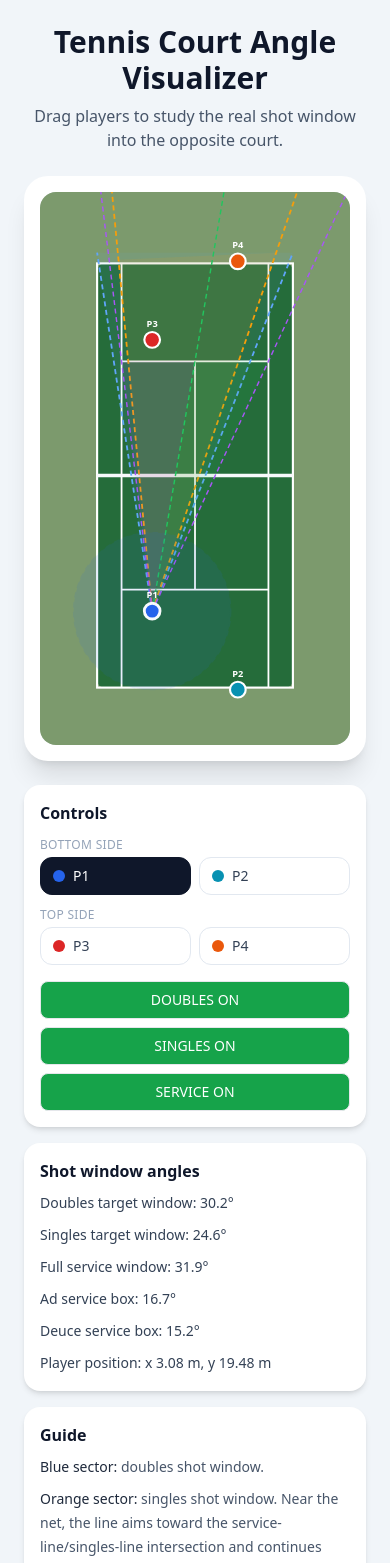
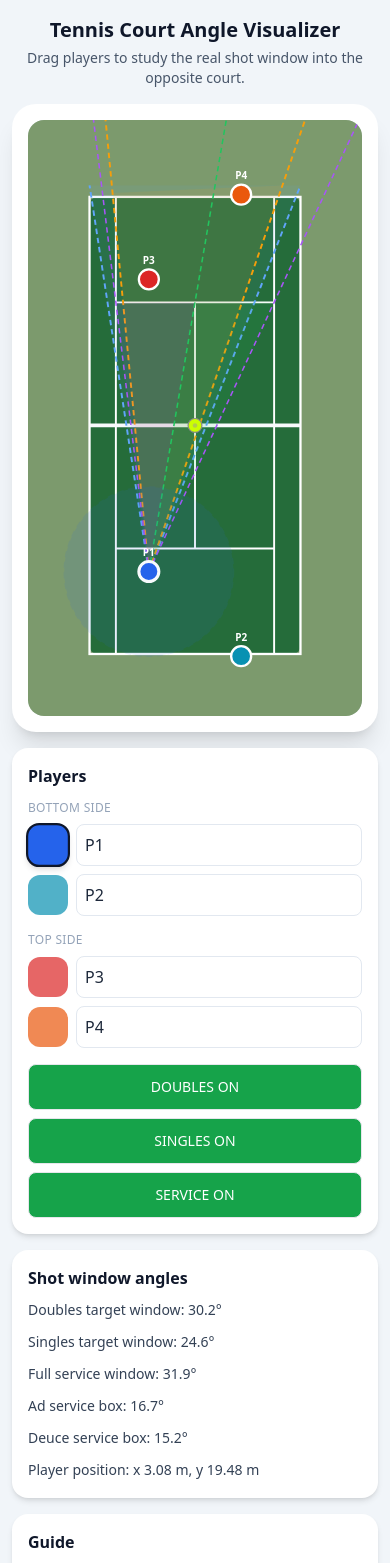
Before and after one commit to danleoparra/tennis-visualizer, a Next.js app: page / in a window 390 px wide. Shown: the top 1563 px of the page. Built offline with nearby package versions, Linux system fonts and the light colour scheme.

Commit message:
Update TennisReachVisualizer.js

```diff
--- a/components/TennisReachVisualizer.js
+++ b/components/TennisReachVisualizer.js
@@ -99,7 +99,11 @@ export default function TennisReachVisualizer() {
     },
   ]);
 
-  const [draggingId, setDraggingId] = useState(null);
+  const [draggingId, setDraggingId] = useState(null); // number = player id, "ball" = ball
+  const [ball, setBall] = useState({
+    x: playArea.x + court.centerX,
+    y: netY,
+  });
   const svgRef = useRef(null);
 
   const activePlayer = players.find((p) => p.active) || players[0];
@@ -152,7 +156,16 @@ export default function TennisReachVisualizer() {
 
   const handlePointerMove = (event) => {
     if (draggingId === null) return;
-    updatePlayerPosition(draggingId, getSvgPoint(event));
+    const point = getSvgPoint(event);
+    if (!point) return;
+    if (draggingId === 'ball') {
+      setBall({
+        x: clamp(point.x, playArea.x - courtMargin, playArea.x + playArea.width + courtMargin),
+        y: clamp(point.y, playArea.y - courtMargin, playArea.y + playArea.height + courtMargin),
+      });
+    } else {
+      updatePlayerPosition(draggingId, point);
+    }
   };
 
   const handlePointerUp = () => setDraggingId(null);
@@ -291,13 +304,13 @@ export default function TennisReachVisualizer() {
   const serviceRightEnd = extendToEdge(activePlayer, target.serviceRight);
 
   return (
-    <div className="min-h-screen bg-slate-100 p-6 flex flex-col items-center gap-6">
-      <div className="max-w-6xl w-full text-center">
-        <h1 className="text-3xl font-bold text-slate-900">Tennis Court Angle Visualizer</h1>
-        <p className="text-slate-600 mt-2">Drag players to study the real shot window into the opposite court.</p>
+    <div className="min-h-screen bg-slate-100 px-3 py-4 sm:p-6 flex flex-col items-center gap-4 sm:gap-6">
+      <div className="max-w-6xl w-full text-center px-2">
+        <h1 className="text-xl sm:text-3xl font-bold text-slate-900">Tennis Court Angle Visualizer</h1>
+        <p className="text-slate-600 mt-1 text-sm sm:text-base">Drag players to study the real shot window into the opposite court.</p>
       </div>
 
-      <div className="w-full max-w-7xl grid lg:grid-cols-[1fr_380px] gap-6 items-start">
+      <div className="w-full max-w-7xl grid lg:grid-cols-[1fr_380px] gap-4 sm:gap-6 items-start">
         <div className="bg-white rounded-3xl shadow-xl p-4 overflow-hidden">
           <svg
             ref={svgRef}
@@ -374,59 +387,84 @@ export default function TennisReachVisualizer() {
                 <circle
                   cx={player.x}
                   cy={player.y}
-                  r="11"
+                  r="13"
                   fill={player.color}
                   stroke={player.active ? "#f8fafc" : "white"}
                   strokeWidth={player.active ? "4" : "3"}
                   className="cursor-grab active:cursor-grabbing"
+                />
+                <text x={player.x} y={player.y - 20} textAnchor="middle" fontSize="13" fontWeight="700" fill="white" style={{pointerEvents:"none"}}>
+                  {player.name}
+                </text>
+                {/* Larger invisible touch target */}
+                <circle
+                  cx={player.x}
+                  cy={player.y}
+                  r="28"
+                  fill="transparent"
+                  className="cursor-grab active:cursor-grabbing"
                   onPointerDown={handlePointerDown(player.id)}
                 />
-                <text x={player.x} y={player.y - 18} textAnchor="middle" fontSize="13" fontWeight="700" fill="white">
-                  {player.name}
-                </text>
               </g>
             ))}
+
+            {/* Ball */}
+            <circle
+              cx={ball.x}
+              cy={ball.y}
+              r="9"
+              fill="#ccff00"
+              stroke="#888"
+              strokeWidth="1.5"
+            />
+            <circle cx={ball.x} cy={ball.y} r="3" fill="#999" opacity="0.5" />
+            {/* Larger invisible touch target for ball */}
+            <circle
+              cx={ball.x}
+              cy={ball.y}
+              r="26"
+              fill="transparent"
+              className="cursor-grab active:cursor-grabbing"
+              onPointerDown={handlePointerDown('ball')}
+            />
           </svg>
         </div>
 
         <div className="space-y-4">
           <div className="bg-white rounded-2xl shadow-md p-4">
-            <h2 className="font-semibold text-slate-900 mb-3">Controls</h2>
+            <h2 className="font-semibold text-slate-900 mb-3">Players</h2>
 
-            <p className="text-xs text-slate-400 uppercase tracking-wide mb-1">Bottom side</p>
-            <div className="grid grid-cols-2 gap-2 mb-3">
-              {players.filter(p => p.side === "bottom").map((player) => (
-                <button
-                  key={player.id}
-                  onClick={() => setPlayers((prev) => prev.map((p) => ({ ...p, active: p.id === player.id })))}
-                  className={`rounded-xl px-3 py-2 text-sm text-left border transition flex items-center gap-2 ${player.active ? "border-slate-900 bg-slate-900 text-white" : "border-slate-200 bg-white text-slate-700"}`}
-                >
-                  <span className="w-3 h-3 rounded-full flex-shrink-0" style={{ backgroundColor: player.color }} />
-                  {player.name}
-                </button>
-              ))}
-            </div>
-
-            <p className="text-xs text-slate-400 uppercase tracking-wide mb-1">Top side</p>
-            <div className="grid grid-cols-2 gap-2">
-              {players.filter(p => p.side === "top").map((player) => (
-                <button
-                  key={player.id}
-                  onClick={() => setPlayers((prev) => prev.map((p) => ({ ...p, active: p.id === player.id })))}
-                  className={`rounded-xl px-3 py-2 text-sm text-left border transition flex items-center gap-2 ${player.active ? "border-slate-900 bg-slate-900 text-white" : "border-slate-200 bg-white text-slate-700"}`}
-                >
-                  <span className="w-3 h-3 rounded-full flex-shrink-0" style={{ backgroundColor: player.color }} />
-                  {player.name}
-                </button>
-              ))}
-            </div>
+            {["bottom", "top"].map((side) => (
+              <div key={side} className="mb-4">
+                <p className="text-xs text-slate-400 uppercase tracking-wide mb-2">{side} side</p>
+                <div className="space-y-2">
+                  {players.filter(p => p.side === side).map((player) => (
+                    <div key={player.id} className="flex items-center gap-2">
+                      <button
+                        onClick={() => setPlayers((prev) => prev.map((p) => ({ ...p, active: p.id === player.id })))}
+                        className={`w-10 h-10 rounded-xl border-2 flex-shrink-0 transition ${player.active ? "border-slate-900 shadow-md scale-110" : "border-transparent opacity-70"}`}
+                        style={{ backgroundColor: player.color }}
+                        title="Set active"
+                      />
+                      <input
+                        type="text"
+                        value={player.name}
+                        onChange={(e) => setPlayers((prev) => prev.map((p) => p.id === player.id ? { ...p, name: e.target.value } : p))}
+                        className="flex-1 rounded-lg border border-slate-200 px-2 py-2 text-base text-slate-800 focus:outline-none focus:border-slate-400"
+                        maxLength={12}
+                      />
+                    </div>
+                  ))}
+                </div>
+              </div>
+            ))}
 
             <div className="mt-4 space-y-2">
               {Object.entries(showLayers).map(([key, value]) => (
                 <button
                   key={key}
                   onClick={() => setShowLayers((prev) => ({ ...prev, [key]: !prev[key] }))}
-                  className={`w-full rounded-lg px-3 py-2 text-sm border ${value ? "bg-green-600 text-white" : "bg-white text-slate-600"}`}
+                  className={`w-full rounded-lg px-3 py-3 text-sm border font-medium ${value ? "bg-green-600 text-white" : "bg-white text-slate-600"}`}
                 >
                   {key.toUpperCase()} {value ? "ON" : "OFF"}
                 </button>
```
